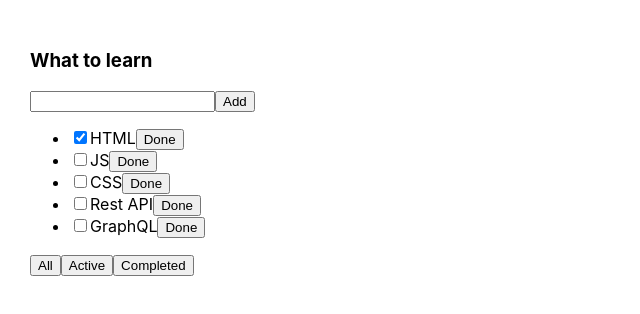
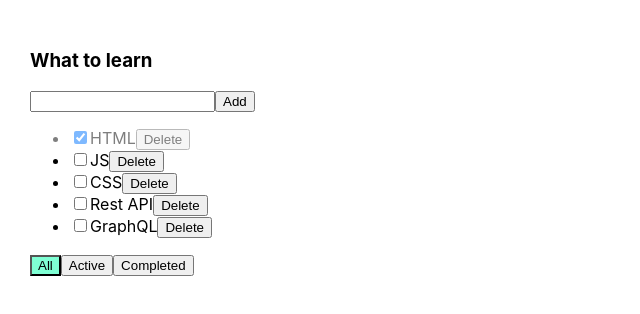
Before and after one commit to AlexKovaliov/TodoList, a React (Create React App) app: page / in a window 1280 px wide. Shown: the top 314 px of the page, without its empty margins (0-640 px from the left). Built offline with nearby package versions, Linux system fonts and the light colour scheme.

Commit message:
added change "checkbox"; made visualization (highlighting with color) "button" through the filter; forbade the possibility of adding an "empty line" and added the appearance of an error; made translucency of completed "tasks"

```diff
--- a/src/App.css
+++ b/src/App.css
@@ -6,3 +6,19 @@
 .App > div {
   margin-right: 50px;
 }
+
+.error {
+  border: red 1px solid;
+}
+
+.error-message {
+  color: red;
+}
+
+.active {
+  background-color: aquamarine;
+}
+
+.is-done {
+  opacity: 0.5;
+}
--- a/src/App.tsx
+++ b/src/App.tsx
@@ -13,7 +13,7 @@ export type FilterValuesType = "all" | "active" | "completed";
 
 function App() {
 
-    let [tasks, setTasks] = useState([
+    let [tasks, setTasks] = useState <Array<TaskType>> ([
         {id: v1(), title: "HTML", isDone: true},
         {id: v1(), title: "JS", isDone: false},
         {id: v1(), title: "CSS", isDone: false},
@@ -28,9 +28,17 @@ function App() {
         setTasks(filteredTasks);
     }
 
+    function changeStatus(id: string, isDone: boolean) {
+       let task = tasks.find(t => t.id === id);
+       if (task) {
+           task.isDone = isDone;
+           setTasks([...tasks]);
+       }
+    }
+
     function addTask(newTaskName: string) {
         let newTask = {id: v1(), title: newTaskName, isDone: false}
-        let newTasks = [newTask, ...tasks];
+        let newTasks = [newTask, ...tasks]; // ... - это спред оператор
         setTasks(newTasks);
     }
 
@@ -53,6 +61,8 @@ function App() {
                 removeTask={removeTask}
                 changeFilter={changeFilter}
                 addTask={addTask}
+                changeStatus={changeStatus}
+                filter={filter}
             />
         </div>
     );
--- a/src/TodoList.tsx
+++ b/src/TodoList.tsx
@@ -3,25 +3,35 @@ import {FilterValuesType, TaskType} from "./App";
 
 type PropsType = {
     title: string
+    filter: FilterValuesType
     tasks: Array<TaskType>
+    addTask: (newTaskName: string) => void
     removeTask: (taskId: string) => void
     changeFilter: (newFilterValue: FilterValuesType) => void
-    addTask: (newTaskName: string) => void
+    changeStatus: (id: string, isDone: boolean) => void
 }
 
 export function TodoList(props: PropsType) {
-    let [taskName, setTaskName] = useState("");
+    let [taskName, setTaskName] = useState <string> ("");
+    let [error, setError] = useState <string | null> (null);
+
     let addTask = () => {
-        props.addTask(taskName);
+        if (taskName.trim()) {
+            props.addTask(taskName.trim());
             setTaskName("");
+        } else {
+            setError("Title is required! (Write something)")
+        }
     }
 
-    function onTaskNameChanged(e: ChangeEvent<HTMLInputElement>) {
-        setTaskName(e.currentTarget.value)
+    function onTaskNameChanged(event: ChangeEvent<HTMLInputElement>) {
+        setTaskName(event.currentTarget.value);
+        setError(null)
     }
 
-    function onAddTaskKeyPressed(e: KeyboardEvent<HTMLInputElement>) {
-        if(e.key === "Enter"){addTask()}
+
+    function onAddTaskKeyPressed(event: KeyboardEvent<HTMLInputElement>) {
+        if(event.key === "Enter"){addTask()} // event - обьект события
     }
 
     function onAllClickHeanler() {
@@ -36,6 +46,8 @@ export function TodoList(props: PropsType) {
         props.changeFilter("completed")
     }
 
+    /*let classForAllBtn = */
+
     return (
         <div>
             <h3>{props.title}</h3>
@@ -45,29 +57,46 @@ export function TodoList(props: PropsType) {
                     type="text"
                     value={taskName}
                     onChange={onTaskNameChanged}
-                    onKeyPress = {onAddTaskKeyPressed}
+                    onKeyPress={onAddTaskKeyPressed}
+                    className={error ? "error" : ""} //тернарный оператор
                 />
-
                 <button onClick={addTask}>Add</button>
+                {error && <div className={"error-message"}>{error}</div>}
             </div>
 
             <ul>
                 {props.tasks.map((t) => {
                     let removeTask = () => {props.removeTask(t.id)};
+                    let changeStatus = (event: ChangeEvent<HTMLInputElement>) => {
+                        let newCheckBoxValue = event.currentTarget.checked;
+                        props.changeStatus(t.id, newCheckBoxValue)
+                    }
                     return (
-                        <li key={t.id}>
-                            <input type="checkbox" checked={t.isDone}/>
+                        <li key={t.id} className={ t.isDone ? "is-done" : ""}>
+                            <input
+                                type="checkbox"
+                                checked={t.isDone}
+                                onChange={changeStatus}
+                            />
                             <span>{t.title}</span>
-                            <button onClick={removeTask}>Done</button>
+                            <button onClick={removeTask}>Delete</button>
                         </li>
                     )
+
                 })}
             </ul>
 
             <div>
-                <button onClick={onAllClickHeanler}>All</button>
-                <button onClick={onActiveClickHeanler}>Active</button>
-                <button onClick={onACompletedlickHeanler}>Completed</button>
+
+                <button
+                    className={props.filter === "all" ? "active" : ""}
+                    onClick={onAllClickHeanler}>All</button>
+                <button
+                    className={props.filter === "active" ? "active" : ""}
+                    onClick={onActiveClickHeanler}>Active</button>
+                <button
+                    className={props.filter === "completed" ? "active" : ""}
+                    onClick={onACompletedlickHeanler}>Completed</button>
             </div>
 
         </div>
```
